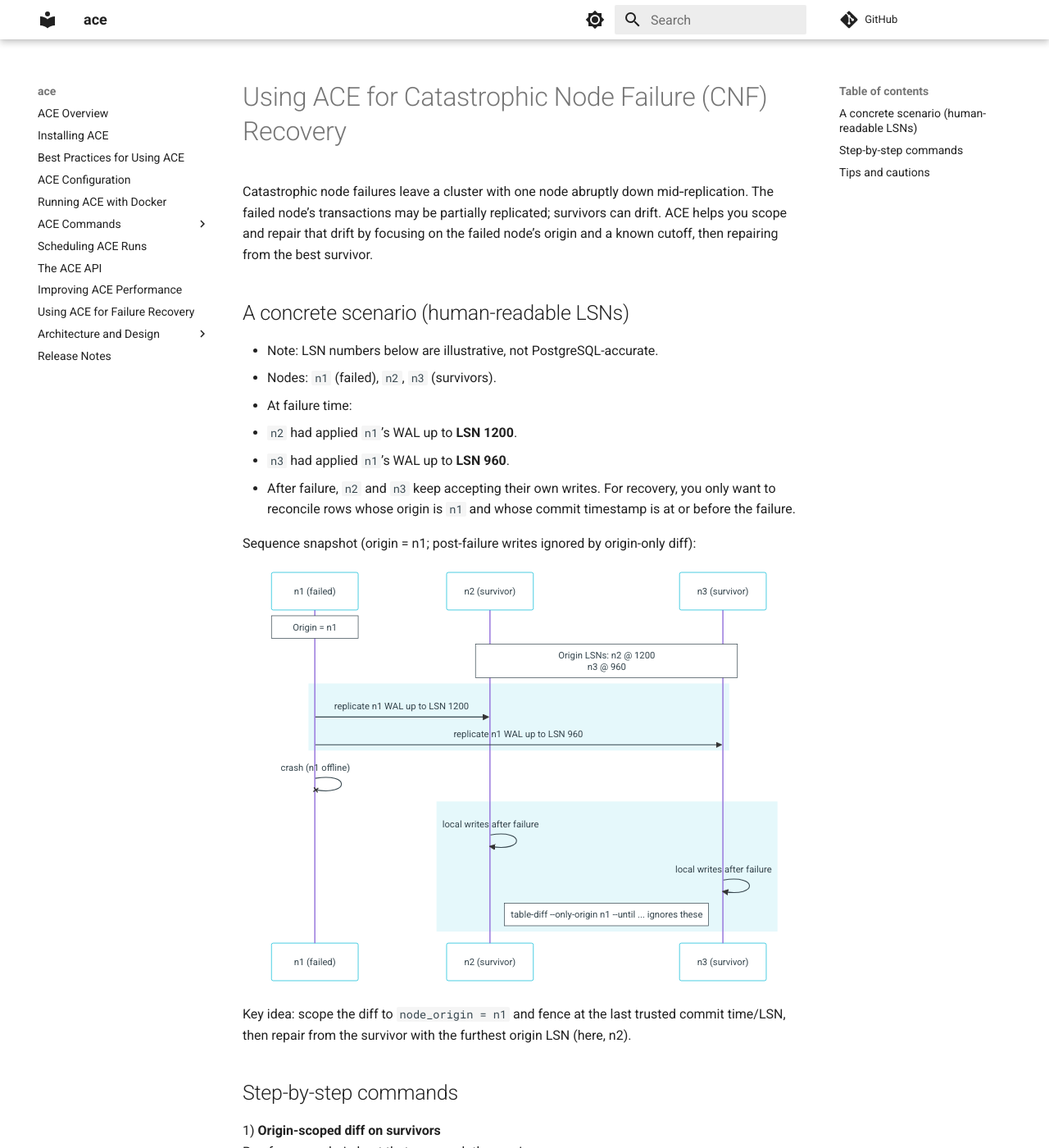
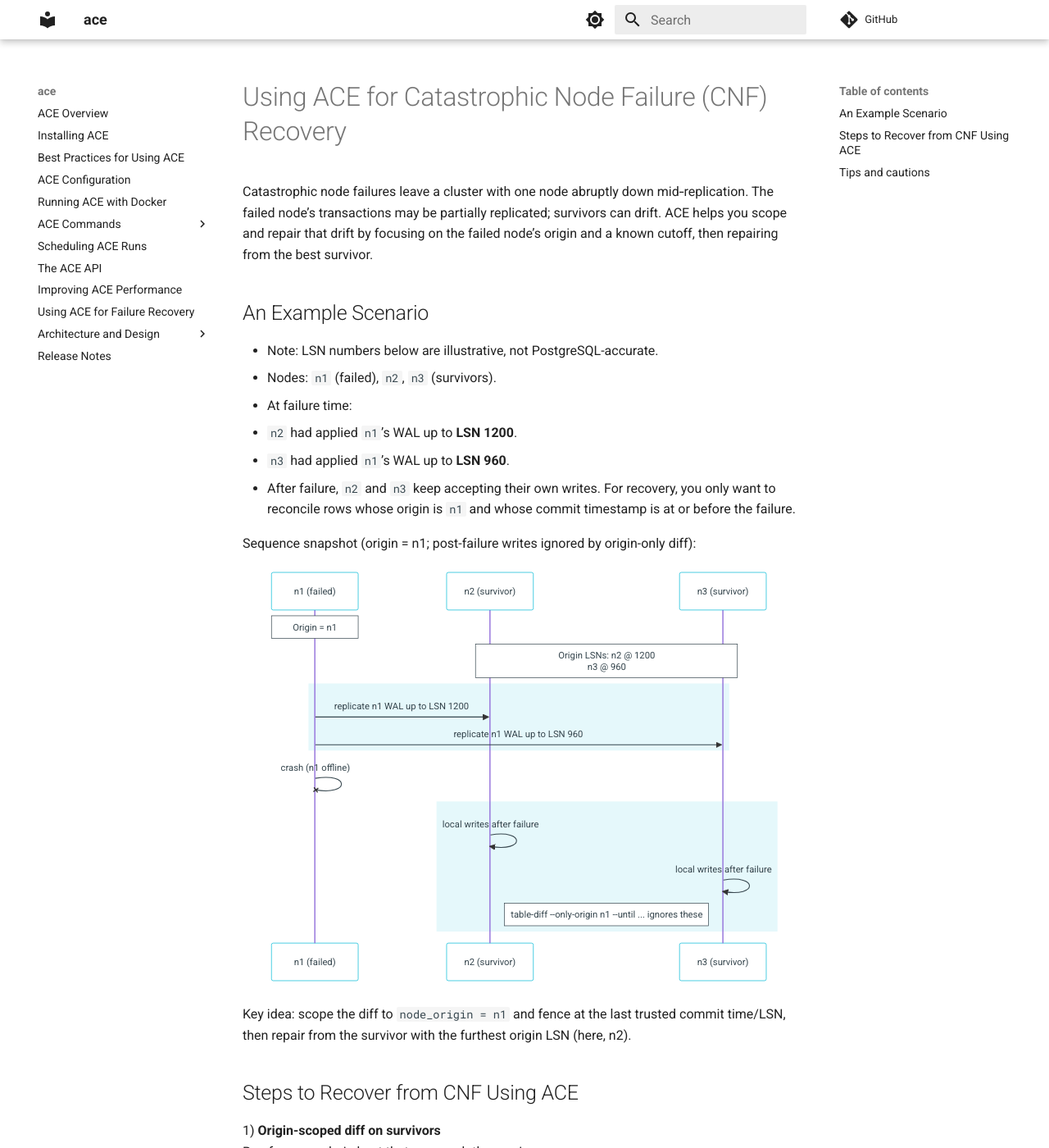
Before and after one commit to pgEdge/ace, an MkDocs documentation site: the page built from docs/using-ace-for-cnf-recovery.md, in a window 1280 px wide and 1400 px high. Shown: the whole window at 82% size. Built offline with MkDocs 1.6.1 and Material for MkDocs 9.7.7, drawn with Linux system fonts in a browser that asks for light colours; comment, search, counter and statistics services are not loaded.

Commit message:
Revise section titles and example scenario
Updated section titles and clarified scenario description for better readability.

```diff
--- a/docs/using-ace-for-cnf-recovery.md
+++ b/docs/using-ace-for-cnf-recovery.md
@@ -2,7 +2,7 @@
 
 Catastrophic node failures leave a cluster with one node abruptly down mid‑replication. The failed node’s transactions may be partially replicated; survivors can drift. ACE helps you scope and repair that drift by focusing on the failed node’s origin and a known cutoff, then repairing from the best survivor.
 
-## A concrete scenario (human-readable LSNs)
+## An Example Scenario
 - Note: LSN numbers below are illustrative, not PostgreSQL-accurate.
 - Nodes: `n1` (failed), `n2`, `n3` (survivors).
 - At failure time:
@@ -37,7 +37,7 @@ sequenceDiagram
 
 Key idea: scope the diff to `node_origin = n1` and fence at the last trusted commit time/LSN, then repair from the survivor with the furthest origin LSN (here, n2).
 
-## Step-by-step commands
+## Steps to Recover from CNF Using ACE
 
 1) **Origin-scoped diff on survivors**
    Run from an admin host that can reach the survivors:
```
